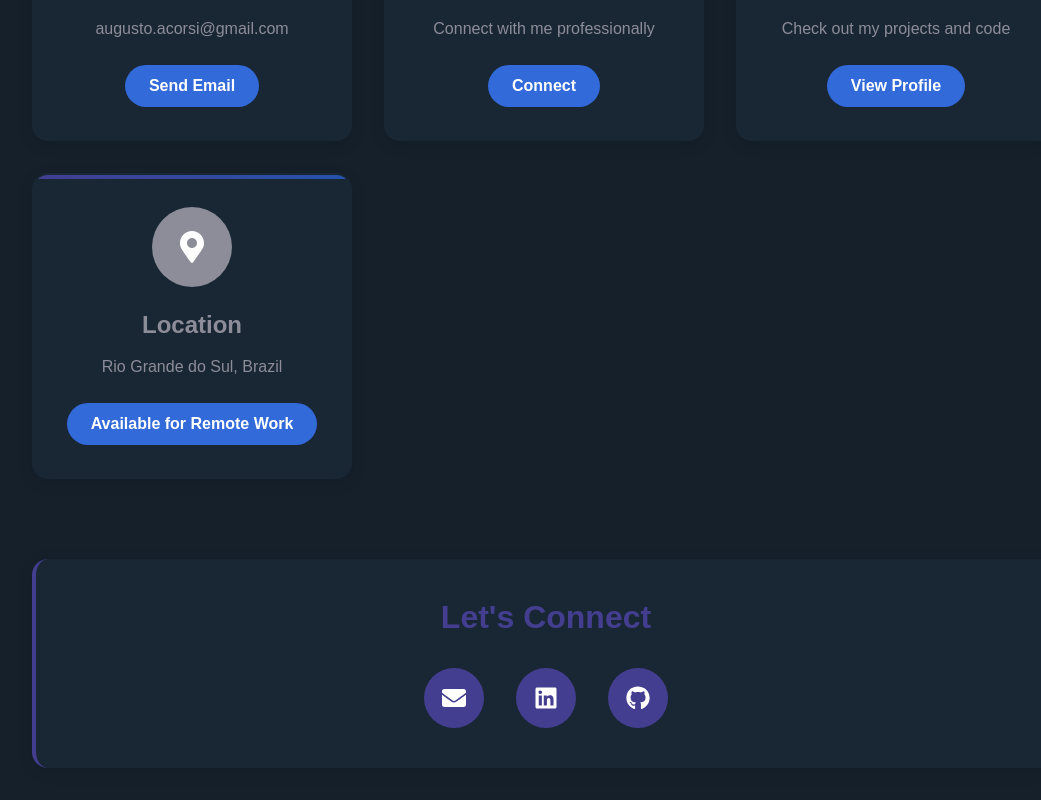
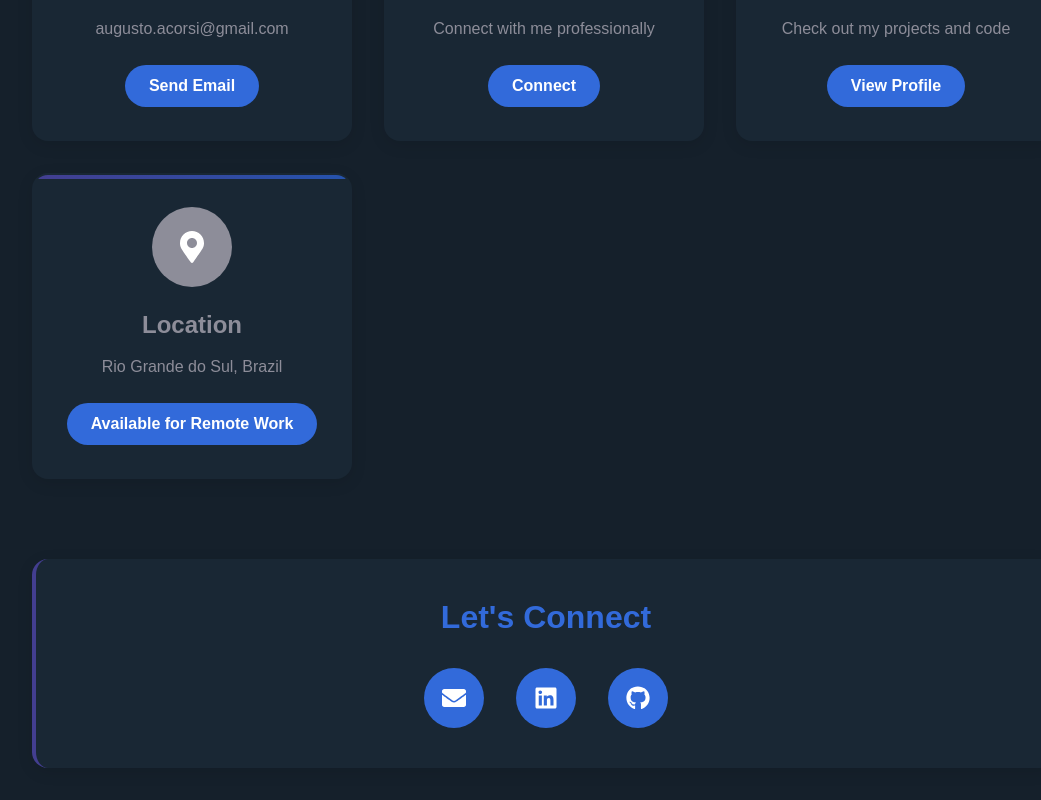
Before and after one commit to augustoaccorsi/portifolio, a React (Vite) app: page /portifolio/contact in a window 1280 px wide. Shown: the part 583-1383 px from the top of the page, without its empty margins (96-1137 px from the left). Built offline with nearby package versions, Linux system fonts and the light colour scheme; no server answers.

Commit message:
update theme

```diff
--- a/src/pages/About/styles.js
+++ b/src/pages/About/styles.js
@@ -49,17 +49,17 @@ export const WorkExperience = styled.div`
     border-radius: 12px;
     padding: 2rem;
     flex: 1;
-    border-left: 4px solid ${(props) => props.theme['yellow']};
+    border-left: 4px solid ${(props) => props.theme['purple']};
     box-shadow: 0 2px 8px rgba(0, 0, 0, 0.1);
     transition: all 0.3s ease;
 
     h1 {
         margin-bottom: 1rem;
         font-size: 3rem;
-        color: ${(props) => props.theme['yellow']};
+        color: ${(props) => props.theme['purple']};
         background: linear-gradient(
             135deg,
-            ${(props) => props.theme['yellow']}
+            ${(props) => props.theme['purple']}
         );
         -webkit-background-clip: text;
         -webkit-text-fill-color: transparent;
--- a/src/pages/Contact/styles.js
+++ b/src/pages/Contact/styles.js
@@ -144,7 +144,7 @@ export const SocialSection = styled.div`
 export const SocialTitle = styled.h2`
     font-size: 2rem;
     margin-bottom: 2rem;
-    background: ${(props) => props.theme['yellow']};
+    background: ${(props) => props.theme['purple']};
     -webkit-background-clip: text;
     -webkit-text-fill-color: transparent;
     background-clip: text;
@@ -161,7 +161,7 @@ export const SocialLink = styled.a`
     width: 60px;
     height: 60px;
     border-radius: 50%;
-    background: ${(props) => props.theme['yellow']};
+    background: ${(props) => props.theme['purple']};
     display: flex;
     align-items: center;
     justify-content: center;
@@ -177,7 +177,7 @@ export const SocialLink = styled.a`
         left: 0;
         right: 0;
         bottom: 0;
-        background: ${(props) => props.theme['yellow']};
+        background: ${(props) => props.theme['purple']};
         opacity: 0;
         transition: opacity 0.3s ease;
     }
@@ -190,6 +190,6 @@ export const SocialLink = styled.a`
     }
 
     &:hover {
-        background: ${(props) => props.theme['yellow-bit-dark'] || props.theme['yellow-dark']};
+        background: ${(props) => props.theme['purple-dark']};
     }
 `;
```
